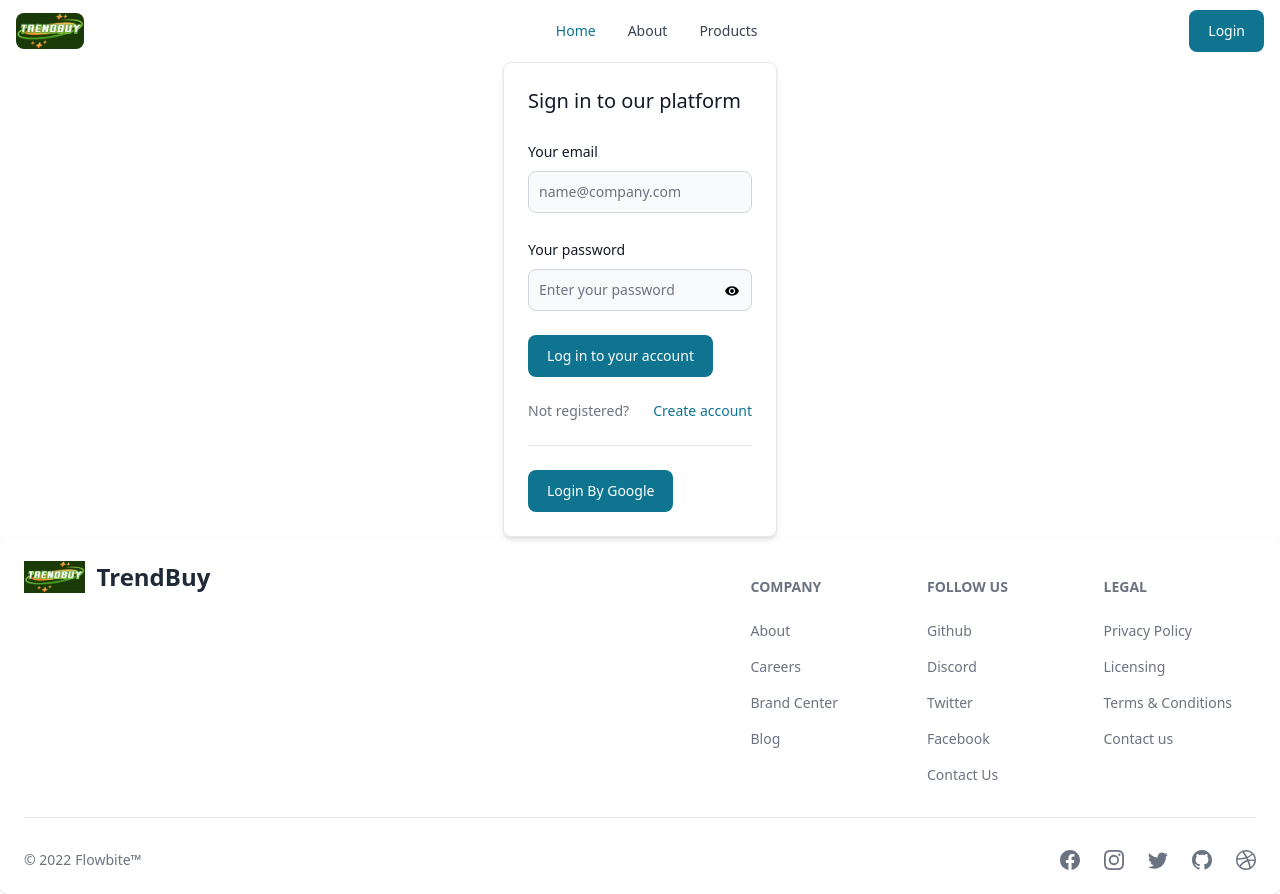
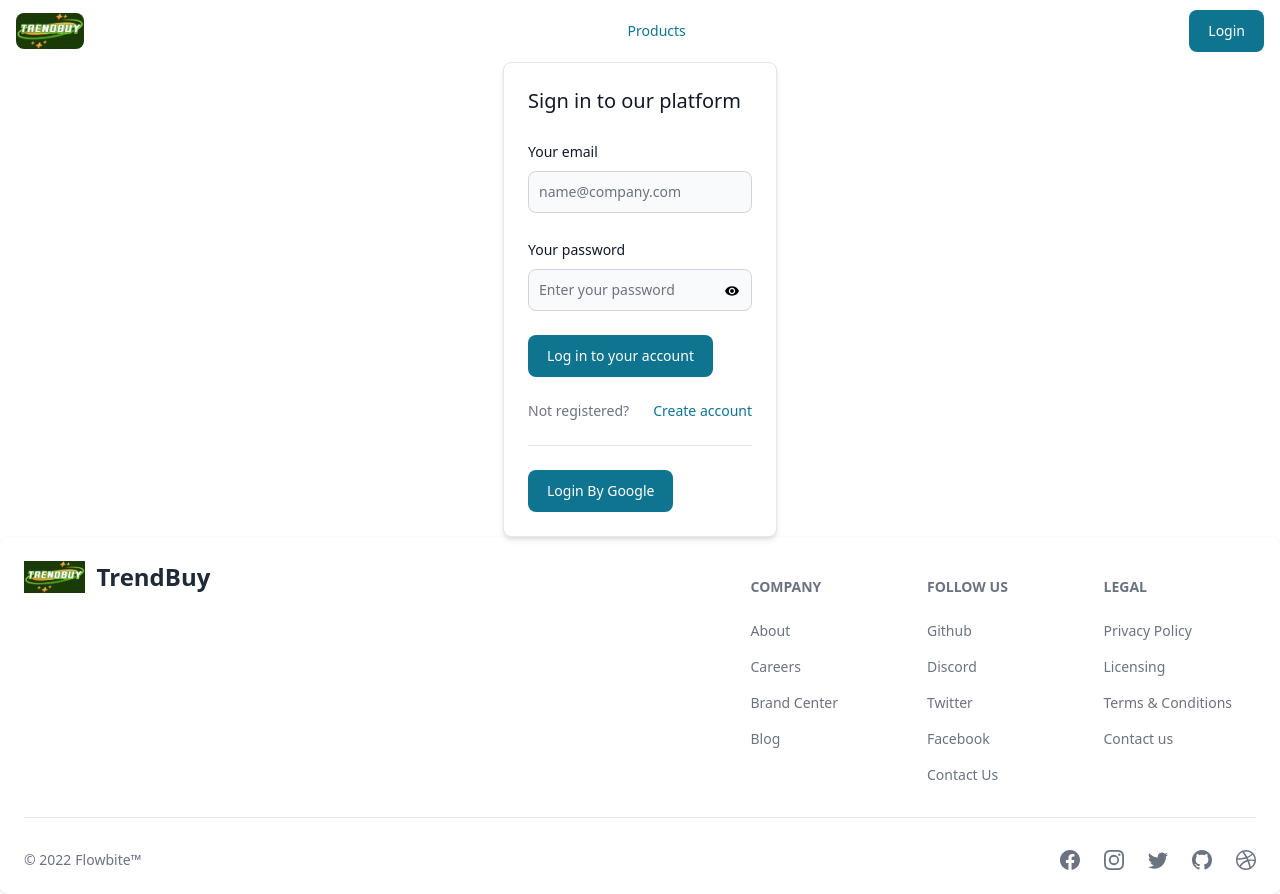
Before and after one commit to sujonifty/TrendBuy, a React (Vite) app: page /login in a window 1280 px wide. Built offline with nearby package versions, Linux system fonts and the light colour scheme; no server answers.

Commit message:
updated all section

```diff
--- a/src/Hooks/useAxiosPublic.jsx
+++ b/src/Hooks/useAxiosPublic.jsx
@@ -1,7 +1,7 @@
 import axios from "axios";
 
 const axiosPublic = axios.create({
-    baseURL: 'http://localhost:5000'
+    baseURL: 'https://trend-buy-server-side.vercel.app'
 })
 
 const useAxiosPublic = () => {
--- a/src/Pages/Products/Products.jsx
+++ b/src/Pages/Products/Products.jsx
@@ -20,7 +20,7 @@ const Products = () => {
     // const [categories, setCategories] = useState([]);
     const numberOfPage = Math.ceil(count / itemsPerPage);
     useEffect(() => {
-        fetch(`http://localhost:5000/filteredData`)
+        fetch(`https://trend-buy-server-side.vercel.app/filteredData`)
             .then(res => res.json())
             .then(data => setAllProducts(data))
     }, [])
@@ -82,27 +82,27 @@ const Products = () => {
         }
     }
     useEffect(() => {
-        fetch(`http://localhost:5000/products?page=${currentPage}&&size=${itemsPerPage}`)
+        fetch(`https://trend-buy-server-side.vercel.app/products?page=${currentPage}&&size=${itemsPerPage}`)
             .then(res => res.json())
             .then(data => setProducts(data))
     }, [currentPage, itemsPerPage, search]);
 
     useEffect(() => {
-        fetch('http://localhost:5000/productsCount')
+        fetch('https://trend-buy-server-side.vercel.app/productsCount')
             .then(res => res.json())
             .then(data => setCount(data.count))
     }, [])
     console.log('search', search)
     // searching section
     const handleSearch = () => {
-        fetch(`http://localhost:5000/search?search=${search}`)
+        fetch(`https://trend-buy-server-side.vercel.app/search?search=${search}`)
             .then(res => res.json())
             .then(data => setProducts(data))
     }
 
     const handleSort = (sortType) => {
         console.log(sortType)
-        fetch(`http://localhost:5000/sort/${sortType}`)
+        fetch(`https://trend-buy-server-side.vercel.app/sort/${sortType}`)
             .then(res => res.json())
             .then(data => {
                 console.log(data)
--- a/src/components/Navbar/Nav.jsx
+++ b/src/components/Navbar/Nav.jsx
@@ -27,11 +27,11 @@ const Nav = () => {
       </Navbar.Brand>
 
       <Navbar.Collapse>
-        <Navbar.Link href="#" active>
-          Home
+        <Navbar.Link href="/home" active>
+          Products
         </Navbar.Link>
-        <Navbar.Link href="#">About</Navbar.Link>
-        <Navbar.Link href="/">Products</Navbar.Link>
+        {/* <Navbar.Link href="#">About</Navbar.Link>
+        <Navbar.Link href="/">Products</Navbar.Link> */}
       </Navbar.Collapse>
 
       {
```
Also changed, not shown: src/main.jsx (+7 -1 lines).
